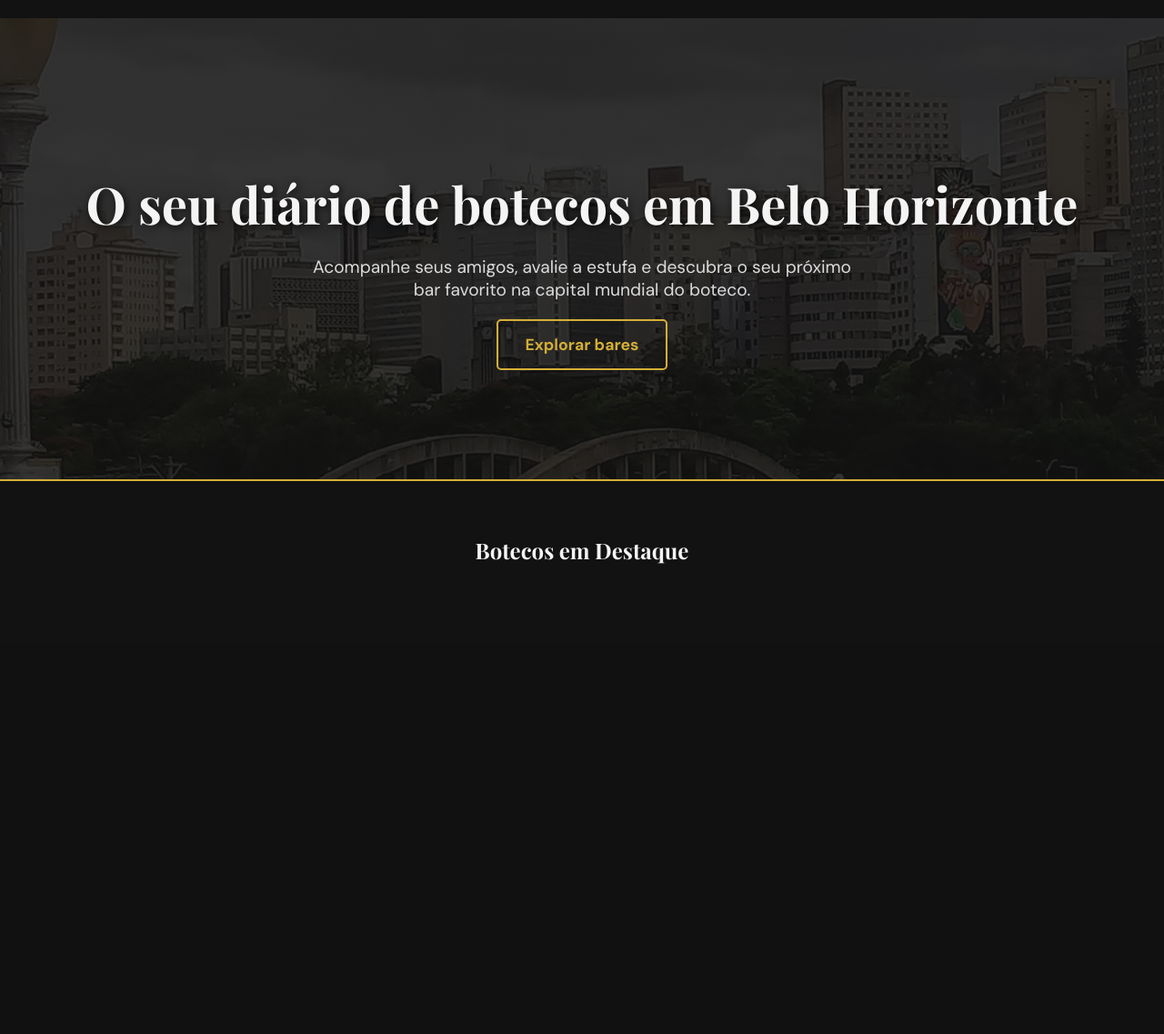
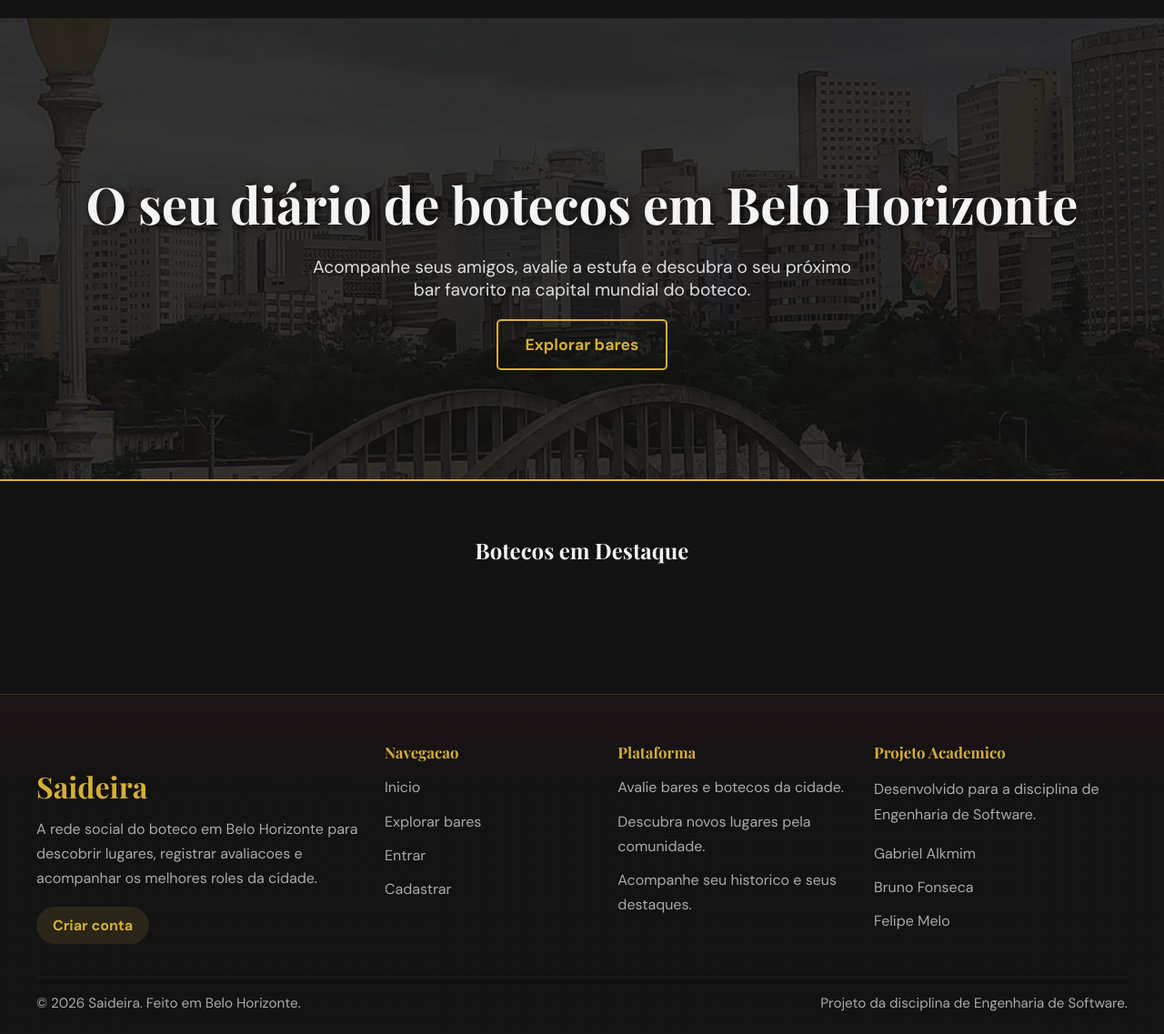
Before and after one commit to Brunolmf/TP1_EngSoftware, a Flask app: page / in a window 1280 px wide. Shown: the part 94-1231 px from the top of the page at 91% size. Before the commit the page ends 714 px from the top, so only its background shows below. Run offline with Flask 3, Linux system fonts and the light colour scheme; parts of the project's set-up code (start-up, migrations or seed data) failed here and were passed over.

Commit message:
rodapé página principal

```diff
--- a/src/templates/index.html
+++ b/src/templates/index.html
@@ -125,6 +125,114 @@
         .flash-message { padding: 12px; border-radius: 8px; margin-bottom: 10px; color: white; font-weight: bold; }
         .flash-sucesso { background-color: #1f5c34; }
         .flash-erro { background-color: #5c1f1f; }
+
+        .site-footer {
+            margin-top: 72px;
+            background:
+                linear-gradient(180deg, rgba(128, 0, 32, 0.08) 0%, rgba(18, 18, 18, 0.96) 28%),
+                #151515;
+            border-top: 1px solid rgba(212, 175, 55, 0.18);
+            text-align: left;
+        }
+
+        .footer-content {
+            max-width: 1200px;
+            margin: 0 auto;
+            padding: 52px 20px 24px;
+        }
+
+        .footer-grid {
+            display: grid;
+            grid-template-columns: 1.4fr 0.9fr 1fr 1.1fr;
+            gap: 28px;
+        }
+
+        .footer-brand {
+            color: var(--primary-amber);
+            font-size: 2rem;
+            margin-bottom: 12px;
+        }
+
+        .footer-title {
+            margin: 0 0 14px;
+            color: var(--primary-amber);
+            font-size: 1.05rem;
+        }
+
+        .footer-copy,
+        .footer-list a,
+        .footer-list li,
+        .footer-meta {
+            color: var(--text-muted);
+            line-height: 1.7;
+        }
+
+        .footer-copy {
+            max-width: 34ch;
+            margin: 0;
+        }
+
+        .footer-list {
+            list-style: none;
+            padding: 0;
+            margin: 0;
+            display: grid;
+            gap: 10px;
+        }
+
+        .footer-list a {
+            text-decoration: none;
+            transition: color 0.2s ease;
+        }
+
+        .footer-list a:hover {
+            color: var(--primary-amber);
+        }
+
+        .footer-cta {
+            display: inline-block;
+            margin-top: 18px;
+            padding: 10px 18px;
+            border-radius: 999px;
+            background-color: rgba(212, 175, 55, 0.12);
+            color: var(--primary-amber);
+            text-decoration: none;
+            font-weight: 700;
+            transition: background-color 0.2s ease;
+        }
+
+        .footer-cta:hover {
+            background-color: rgba(212, 175, 55, 0.2);
+        }
+
+        .footer-bottom {
+            margin-top: 36px;
+            padding-top: 18px;
+            border-top: 1px solid rgba(255, 255, 255, 0.06);
+            display: flex;
+            justify-content: space-between;
+            align-items: center;
+            gap: 16px;
+            color: var(--text-muted);
+            font-size: 0.95rem;
+        }
+
+        @media (max-width: 900px) {
+            .footer-grid {
+                grid-template-columns: repeat(2, minmax(0, 1fr));
+            }
+
+            .footer-bottom {
+                flex-direction: column;
+                align-items: flex-start;
+            }
+        }
+
+        @media (max-width: 640px) {
+            .footer-grid {
+                grid-template-columns: 1fr;
+            }
+        }
     </style>
 </head>
 <body>
@@ -239,6 +347,64 @@
         {% endif %}
     </div>
 
+    <footer class="site-footer">
+        <div class="footer-content">
+            <div class="footer-grid">
+                <div>
+                    <h2 class="footer-brand">Saideira</h2>
+                    <p class="footer-copy">
+                        A rede social do boteco em Belo Horizonte para descobrir lugares, registrar avaliacoes
+                        e acompanhar os melhores roles da cidade.
+                    </p>
+                    {% if not session.get('usuario_id') %}
+                        <a href="{{ url_for('cadastro') }}" class="footer-cta">Criar conta</a>
+                    {% endif %}
+                </div>
+
+                <div>
+                    <h3 class="footer-title">Navegacao</h3>
+                    <ul class="footer-list">
+                        <li><a href="{{ url_for('home') }}">Inicio</a></li>
+                        <li><a href="#bares">Explorar bares</a></li>
+                        {% if session.get('usuario_id') %}
+                            <li><a href="{{ url_for('editar_perfil') }}">Meu perfil</a></li>
+                            <li><a href="/sair">Sair</a></li>
+                        {% else %}
+                            <li><a href="{{ url_for('acesso') }}">Entrar</a></li>
+                            <li><a href="{{ url_for('cadastro') }}">Cadastrar</a></li>
+                        {% endif %}
+                    </ul>
+                </div>
+
+                <div>
+                    <h3 class="footer-title">Plataforma</h3>
+                    <ul class="footer-list">
+                        <li>Avalie bares e botecos da cidade.</li>
+                        <li>Descubra novos lugares pela comunidade.</li>
+                        <li>Acompanhe seu historico e seus destaques.</li>
+                    </ul>
+                </div>
+
+                <div>
+                    <h3 class="footer-title">Projeto Academico</h3>
+                    <p class="footer-meta">
+                        Desenvolvido para a disciplina de Engenharia de Software.
+                    </p>
+                    <ul class="footer-list" style="margin-top: 12px;">
+                        <li>Gabriel Alkmim</li>
+                        <li>Bruno Fonseca</li>
+                        <li>Felipe Melo</li>
+                    </ul>
+                </div>
+            </div>
+
+            <div class="footer-bottom">
+                <span>&copy; 2026 Saideira. Feito em Belo Horizonte.</span>
+                <span>Projeto da disciplina de Engenharia de Software.</span>
+            </div>
+        </div>
+    </footer>
+
     <div id="modalPerfil" class="modal-overlay">
         <div class="modal-content">
             <span class="close-btn" onclick="fecharModal()">&times;</span>
```
